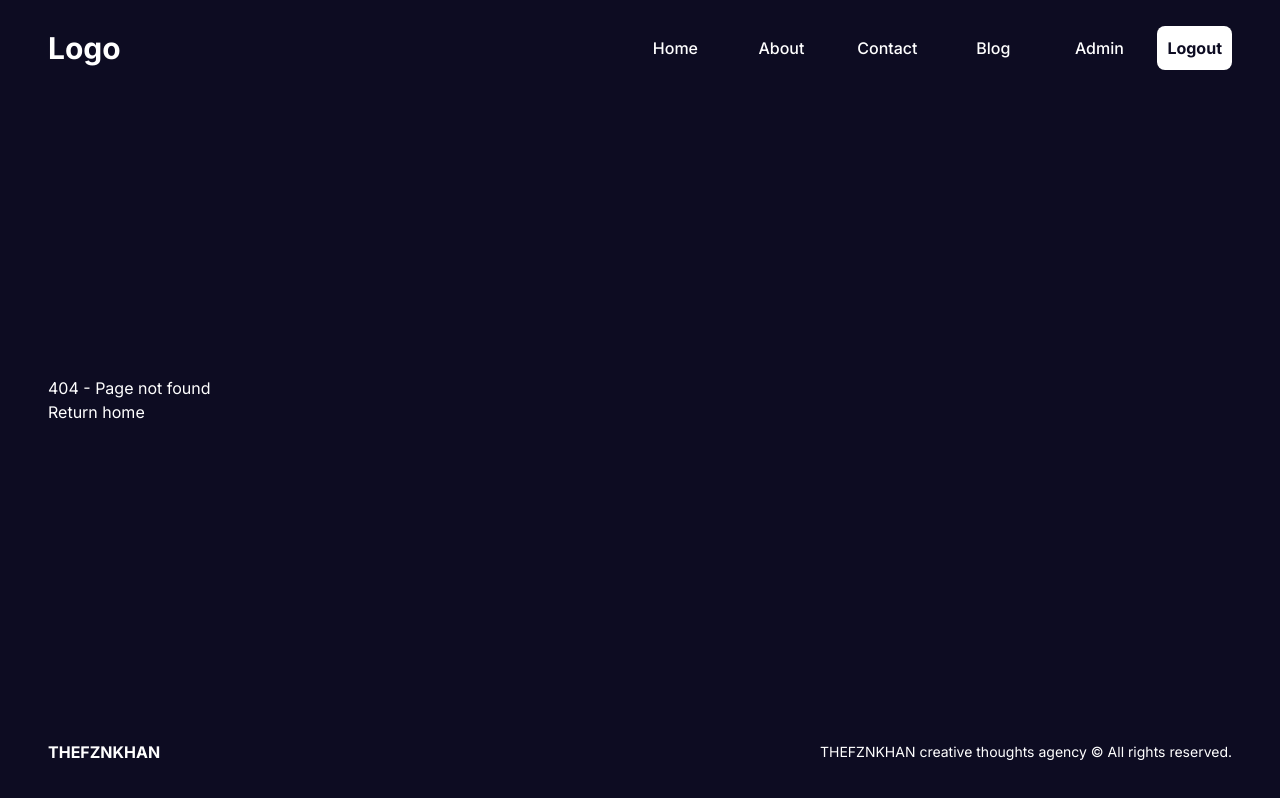
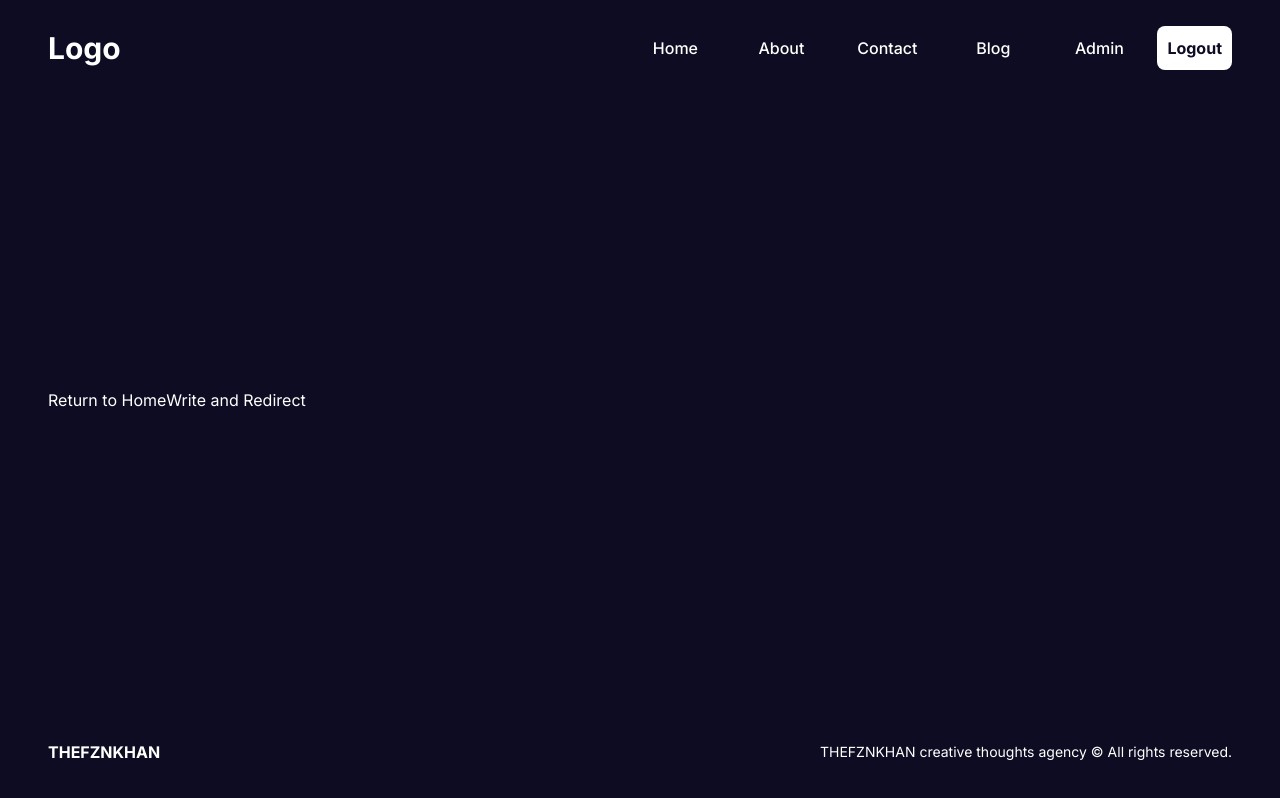
Before and after one commit to THEFZNKHAN/nextjs-learn, a Next.js app: page /navigationtest in a window 1280 px wide. Before the commit this address had no page. Built offline with nearby package versions, Linux system fonts and the light colour scheme.

Commit message:
learn Navigation

```diff
--- a/src/app/layout.tsx
+++ b/src/app/layout.tsx
@@ -8,7 +8,7 @@ import "./globals.css";
 const inter = Inter({ subsets: ["latin"] });
 
 export const metadata: Metadata = {
-    title: "Create Next App",
+    title: "Next App",
     description: "Generated by create next app",
 };
 
--- /dev/null
+++ b/src/app/navigationtest/page.tsx
@@ -0,0 +1,32 @@
+"use client";
+
+import Link from "next/link";
+import { usePathname, useRouter, useSearchParams } from "next/navigation";
+
+const NavigationTestPage = () => {
+    // CLIENT SIDE NAVIGATION
+    const router = useRouter();
+    const pathname = usePathname();
+    const searchParams = useSearchParams();
+    const query = searchParams.get("q");
+
+    const handleClick = () => {
+        console.log("Clicked");
+        router.push("/");
+        // router.refresh();
+        // router.replace("/");
+        // router.back();
+        // router.forward();
+    };
+
+    return (
+        <div>
+            <Link href="/" prefetch={false}>
+                Return to Home
+            </Link>
+            <button onClick={handleClick}>Write and Redirect</button>
+        </div>
+    );
+};
+
+export default NavigationTestPage;
```
